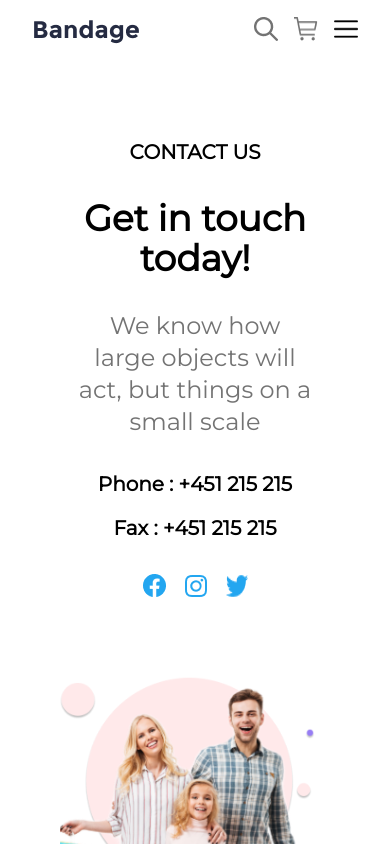
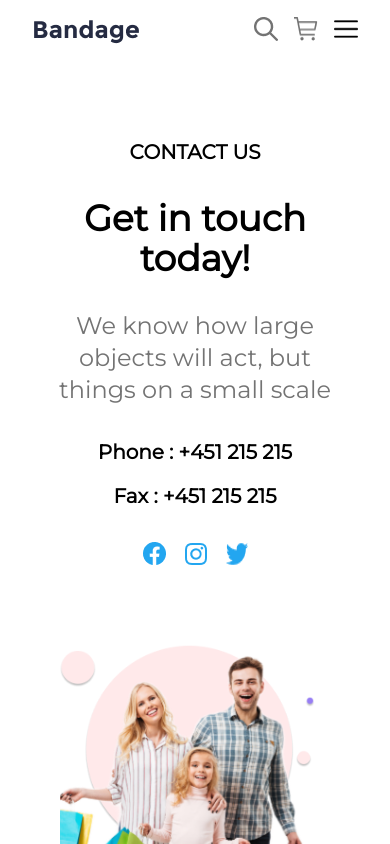
Before and after one commit to cyrusDev1/FigmaToCode-Challenge-Week3-cyrusDev, a Nuxt app: page /contact in a window 390 px wide. Shown: the top 844 px of the page. Built offline with nearby package versions, Linux system fonts and the light colour scheme.

Commit message:
feat: mobile

```diff
--- a/components/Contact/contact.vue
+++ b/components/Contact/contact.vue
@@ -6,7 +6,7 @@
                     <div class="space-y-8">
                         <h2 class="uppercase font-bold text-xl">Contact Us</h2>
                         <h1 class="font-bold text-4xl lg:text-6xl w-full lg:w-2/4">Get in touch today!</h1>
-                        <p class="text-[#737373] text-2xl w-3/4 lg:w-2/4 mx-auto lg:mx-0">We know how large
+                        <p class="text-[#737373] text-2xl w lg:w-2/4 mx-auto lg:mx-0">We know how large
                             objects will act, but things
                             on a small scale</p>
                     </div>
```
